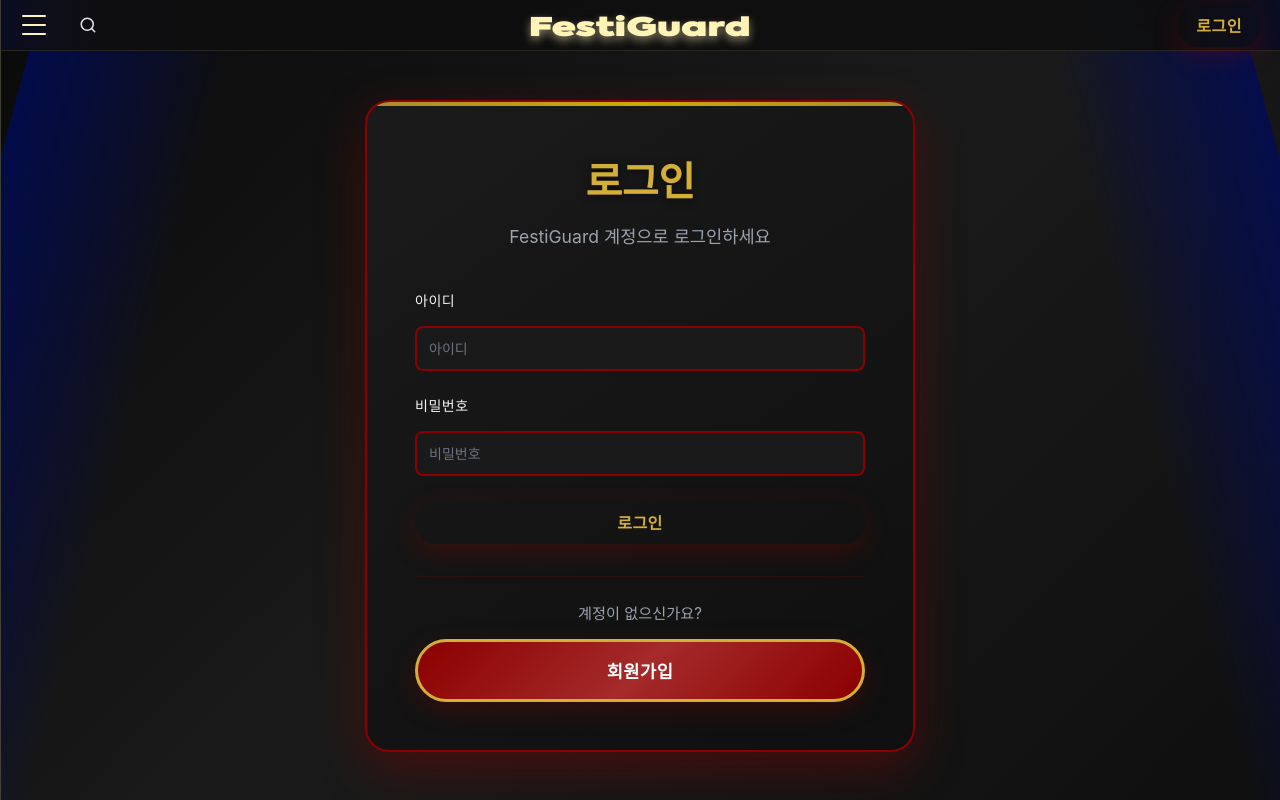
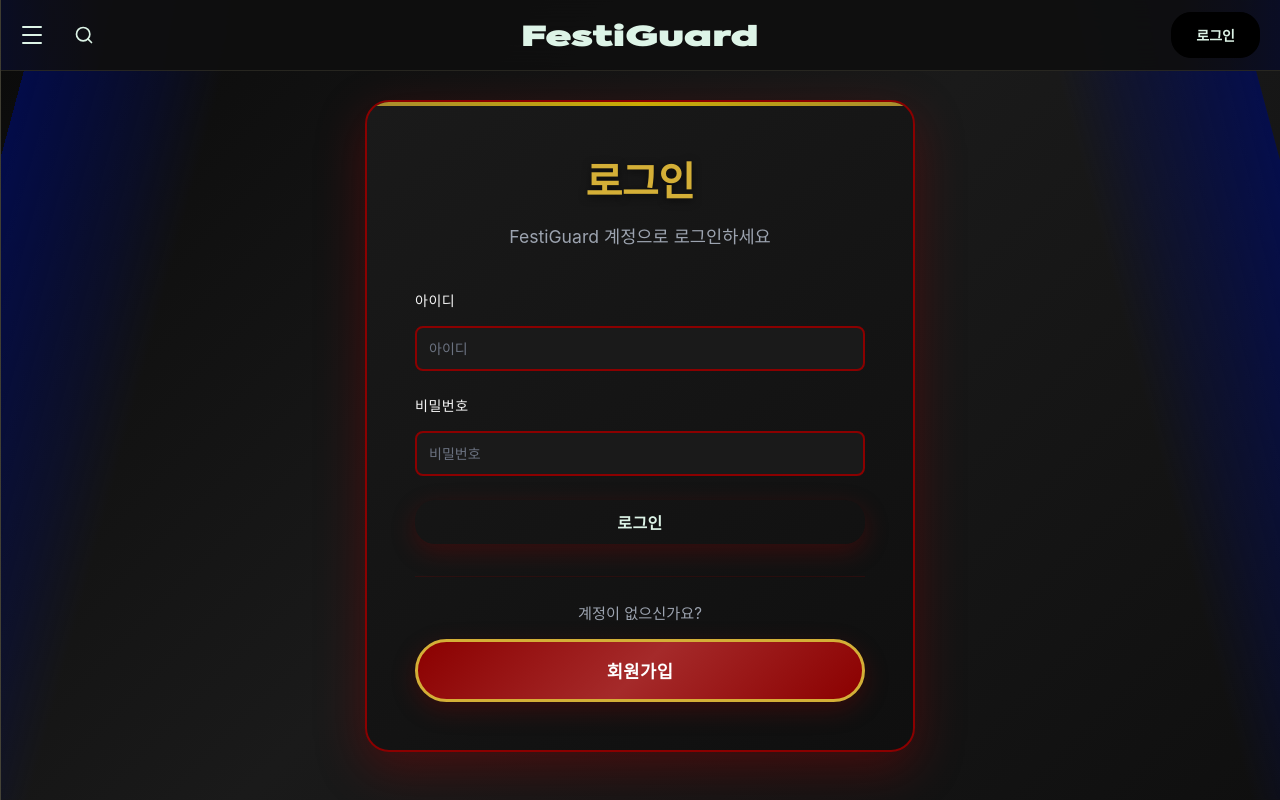
Before and after one commit to sodaaw/KurtainCall-Frontend, a React (Create React App) app: page /login in a window 1280 px wide. Built offline with nearby package versions, Linux system fonts and the light colour scheme; no server answers; a web font is replaced by a local one.

Commit message:
topnav 수정

```diff
--- a/src/Login/Login.css
+++ b/src/Login/Login.css
@@ -147,7 +147,7 @@
 .login-btn {
   width: 100%;
   padding: 16px 32px;
-  color: #ffffff;
+  color: #DDF4E7;
   border: 3px solid #FFF4B7;
   border-radius: 50px;
   font-size: 1.1rem;
--- a/src/MainPage/Main.css
+++ b/src/MainPage/Main.css
@@ -281,19 +281,11 @@
   position: relative;
 } */
 
-/* NCLNeovibes 폰트 정의 */
-@font-face {
-  font-family: 'NCLNeovibes';
-  src: url('../assets/fonts/NCLNeovibes.woff2') format('woff2'),
-       url('../assets/fonts/NCLNeovibes.woff') format('woff');
-  font-weight: normal;
-  font-style: normal;
-  font-display: swap;
-}
+/* NCLNeovibes 폰트는 index.css에서 정의됨 */
 
 /* FestiGuard 제목 */
 .hero h1 {
-  font-family: 'NCLNeovibes', 'Swanley', sans-serif;
+  font-family: 'NCLNeovibes', sans-serif;
   font-size: clamp(60px, 6.2vw, 84px); /* 최소 42px, 보통 6.2vw, 최대 84px */
   line-height: 1.06;
   letter-spacing: -0.01em;
@@ -1145,7 +1137,7 @@
   }
 
   .hero h1 {
-    font-family: 'Swanley';
+    font-family: 'NCLNeovibes', 'Swanley', sans-serif;
     /* font-size: 4rem; */
   }
 
@@ -1232,7 +1224,7 @@
   }
 
   .hero h1 {
-    font-family: 'Swanley';
+    font-family: 'NCLNeovibes', 'Swanley', sans-serif;
     /* font-size: 3rem; */
   }
 
--- a/src/MainPage/Main.jsx
+++ b/src/MainPage/Main.jsx
@@ -44,7 +44,7 @@
     return (
       <header className="hero">
         <h1>FestiGuard</h1>
-        <p className="tagline">발견의 즐거움, 로컬 공연 큐레이션.</p>
+        <p className="tagline">축제의 즐거움, 안전하게 즐기세요.</p>
         <div className="loading-spinner">
           <div className="spinner-animation"></div>
           <p>데이터를 불러오는 중...</p>
@@ -57,7 +57,7 @@
     return (
       <header className="hero">
         <h1>FestiGuard</h1>
-        <p className="tagline">발견의 즐거움, 로컬 공연 큐레이션.</p>
+        <p className="tagline">축제의 즐거움, 안전하게 즐기세요.</p>
         <div className="error-message">
           <div className="error-icon">⚠️</div>
           <p className="error-title">데이터를 불러올 수 없습니다</p>
@@ -71,7 +71,7 @@
     return (
       <header className="hero">
         <h1>FestiGuard</h1>
-        <p className="tagline">발견의 즐거움, 로컬 공연 큐레이션.</p>
+        <p className="tagline">축제의 즐거움, 안전하게 즐기세요.</p>
         <div className="no-data">
           <div className="no-data-icon">📭</div>
           <p className="no-data-title">표시할 데이터가 없습니다</p>
@@ -89,7 +89,7 @@
     return (
       <header className="hero">
         <h1>FestiGuard</h1>
-        <p className="tagline">발견의 즐거움, 로컬 공연 큐레이션.</p>
+        <p className="tagline">축제의 즐거움, 안전하게 즐기세요.</p>
         <div className="no-data">
           <div className="no-data-icon">📭</div>
           <p className="no-data-title">표시할 데이터가 없습니다</p>
@@ -119,7 +119,7 @@
       <h1>FestiGuard</h1>
 
       {/* 태그라인 */}
-      <p className="tagline">발견의 즐거움, 로컬 공연 큐레이션.</p>
+      <p className="tagline">축제의 즐거움, 안전하게 즐기세요.</p>
     </header>
   );
 }
--- a/src/Signup/Signup.css
+++ b/src/Signup/Signup.css
@@ -306,7 +306,7 @@
 }
 
 .login-btn {
-  color: #d4af37;
+  color: #DDF4E7;
   text-decoration: none;
   font-weight: 600;
   font-size: 1rem;
--- a/src/components/Topnav.css
+++ b/src/components/Topnav.css
@@ -1,12 +1,4 @@
-/* NCLNeovibes 폰트 정의 */
-@font-face {
-  font-family: 'NCLNeovibes';
-  src: url('../assets/fonts/NCLNeovibes.woff2') format('woff2'),
-       url('../assets/fonts/NCLNeovibes.woff') format('woff');
-  font-weight: normal;
-  font-style: normal;
-  font-display: swap;
-}
+/* NCLNeovibes 폰트는 index.css에서 정의됨 */
 
 /* ========================
    Topnav 기본 스타일
@@ -17,7 +9,7 @@
   top: 0;
   left: 0;
   right: 0;
-  height: 30px;
+  height: 50px;
   background: rgba(15, 15, 15, 0.95);
   backdrop-filter: blur(20px);
   border-bottom: 1px solid rgba(255, 244, 183, 0.1);
@@ -106,8 +98,8 @@
   display: flex;
   flex-direction: column;
   justify-content: space-between;
-  width: 24px;
-  height: 20px;
+  width: 20px;
+  height: 18px;
   cursor: pointer;
   transition: all 0.3s ease;
   padding: 2px;
@@ -120,7 +112,7 @@
 .hamburger-line {
   width: 100%;
   height: 2px;
-  background: #FFF4B7;
+  background: #DDF4E7;
   border-radius: 1px;
   transition: all 0.3s ease;
   transform-origin: center;
@@ -139,21 +131,20 @@
 }
 
 /* 검색 아이콘 */
-.search-icon {
+.nav-search-icon {
   display: flex;
   align-items: center;
   justify-content: center;
   width: 40px;
   height: 40px;
-  color: #FFF4B7;
+  color: #DDF4E7;
   cursor: pointer;
   transition: all 0.3s ease;
   border-radius: 50%;
-  background: rgba(255, 244, 183, 0.1);
 }
 
-.search-icon:hover {
-  background: rgba(255, 244, 183, 0.2);
+.nav-search-icon:hover {
+  box-shadow: 0 1px 15px rgba(183, 237, 255, 0.4);
   transform: scale(1.1);
 }
 
@@ -177,28 +168,14 @@
 }
 
 .topnav .logo-wrapper:hover .logo {
-  text-shadow: 0 6px 12px rgba(255, 244, 183, 0.8);
-}
-
-.topnav .logo-wrapper:hover .tagline {
-  text-shadow: 0 2px 6px rgba(255, 244, 183, 0.6);
+  text-shadow: 0 1px 12px #809087;
 }
 
 .topnav .logo {
   font-family: 'NCLNeovibes', 'Swanley', -apple-system, BlinkMacSystemFont, 'Segoe UI', Roboto, 'Helvetica Neue', Arial, sans-serif;
-  font-size: 28px;
-  color: #FFF4B7 !important;
-  font-weight: 500;
-  text-shadow: 0 4px 8px rgba(255, 244, 183, 0.5);
-  transition: all 0.3s ease;
-}
-
-.topnav .tagline {
-  font-size: 12px;
-  color: #FFF4B7 !important;
-  margin: -3px 0 0 0;
+  font-size: 30px;
+  color: #DDF4E7 !important;
   font-weight: 400;
-  opacity: 1;
   transition: all 0.3s ease;
 }
 
@@ -213,28 +190,27 @@
   gap: 20px;
 }
 
-.login-btn {
-  background: linear-gradient(135deg, #FFF4B7 0%, #c5a572 100%);
-  color: #0f0f0f;
-  border: none;
+.topnav-login-btn {
+  color: #DDF4E7;
+  background-color: black;
+  border: 1px solid black;
   border-radius: 20px;
   padding: 12px 24px;
   font-size: 14px;
   font-weight: 600;
   cursor: pointer;
   transition: all 0.3s ease;
-  box-shadow: 0 2px 8px rgba(255, 244, 183, 0.3);
   width: auto;
   min-width: fit-content;
   flex-shrink: 0;
 }
 
-.login-btn:hover {
+.topnav-login-btn:hover {
   transform: translateY(-2px);
-  box-shadow: 0 4px 15px rgba(255, 244, 183, 0.4);
+  box-shadow: 0 1px 15px rgba(183, 237, 255, 0.4);
 }
 
-.login-btn:active {
+.topnav-login-btn:active {
   transform: translateY(0);
 }
 
@@ -286,7 +262,7 @@
 }
 
 .topnav .side-menu .side-menu-header h2 {
-  color: #FFF4B7 !important;
+  color: #DDF4E7 !important;
   font-size: 24px !important;
   margin: 0 !important;
   font-weight: 600 !important;
@@ -295,7 +271,7 @@
 .close-menu-btn {
   background: none;
   border: none;
-  color: #c5a572;
+  color: #DDF4E7;
   font-size: 24px;
   cursor: pointer;
   padding: 5px;
@@ -305,7 +281,7 @@
 
 .close-menu-btn:hover {
   background: rgba(255, 244, 183, 0.1);
-  color: #FFF4B7;
+  color: #DDF4E7;
 }
 
 .side-menu-nav {
@@ -325,7 +301,7 @@
 .side-menu-nav a {
   display: block;
   padding: 15px 25px;
-  color: #f5f5f5;
+  color: #DDF4E7;
   text-decoration: none;
   font-size: 16px;
   transition: all 0.3s ease;
@@ -334,7 +310,7 @@
 
 .side-menu-nav a:hover {
   background: rgba(255, 244, 183, 0.1);
-  color: #FFF4B7;
+  color: #DDF4E7;
   border-left-color: #FFF4B7;
 }
 
@@ -345,7 +321,7 @@
 }
 
 .side-menu-footer p {
-  color: #c5a572;
+  color: #DDF4E7;
   font-size: 12px;
   margin: 5px 0;
   opacity: 0.8;
@@ -362,7 +338,7 @@
   }
 
   .topnav .logo {
-    font-size: 30px;
+    font-size: 25px;
     margin-top: 20px;
   }
 
@@ -375,7 +351,7 @@
     left: -280px;
   }
 
-  .login-btn {
+  .topnav-login-btn {
     padding: 10px 20px;
     font-size: 13px;
   }
@@ -387,7 +363,7 @@
   }
 
   .topnav.logo {
-    font-size: 22px;
+    font-size: 18px;
     margin-top: 0;
   }
 
@@ -400,12 +376,12 @@
     left: -260px;
   }
 
-  .login-btn {
+  .topnav-login-btn {
     padding: 8px 16px;
     font-size: 12px;
   }
 
-  .search-icon {
+  .nav-search-icon {
     width: 35px;
     height: 35px;
   }
--- a/src/components/Topnav.jsx
+++ b/src/components/Topnav.jsx
@@ -57,14 +57,14 @@
           {/* Main.jsx가 아닌 경우에만 검색 아이콘 표시 */}
           {!isHome && (
             <span
-              className="search-icon"
+              className="nav-search-icon"
               role="button"
               tabIndex={0}
               aria-label="검색"
               onClick={openSearchModal}
               onKeyDown={(e) => e.key === 'Enter' && openSearchModal()}
             >
-              <svg width="18" height="18" viewBox="0 0 24 24" fill="none" xmlns="http://www.w3.org/2000/svg">
+              <svg width="20" height="20" viewBox="0 0 24 24" fill="none" xmlns="http://www.w3.org/2000/svg">
                 <circle cx="11" cy="11" r="8" stroke="currentColor" strokeWidth="2" fill="none"/>
                 <path d="m21 21-4.35-4.35" stroke="currentColor" strokeWidth="2" strokeLinecap="round"/>
               </svg>
@@ -90,7 +90,7 @@
         {/* 오른쪽 영역 */}
         <div className="topnav-right">
           <button
-            className="login-btn"
+            className="topnav-login-btn"
             onClick={() => navigate('/login')}
             aria-label="로그인"
           >
--- a/src/index.css
+++ b/src/index.css
@@ -6,6 +6,15 @@
        url('./assets/fonts/swanley_free.woff') format('woff');
   font-style: normal;
   font-weight: 400;
+  font-display: swap;
+}
+
+@font-face {
+  font-family: 'NCLNeovibes';
+  src: url('./assets/fonts/NCLNeovibes.woff2') format('woff2'),
+       url('./assets/fonts/NCLNeovibes.woff') format('woff');
+  font-weight: normal;
+  font-style: normal;
   font-display: swap;
 }
 
```
